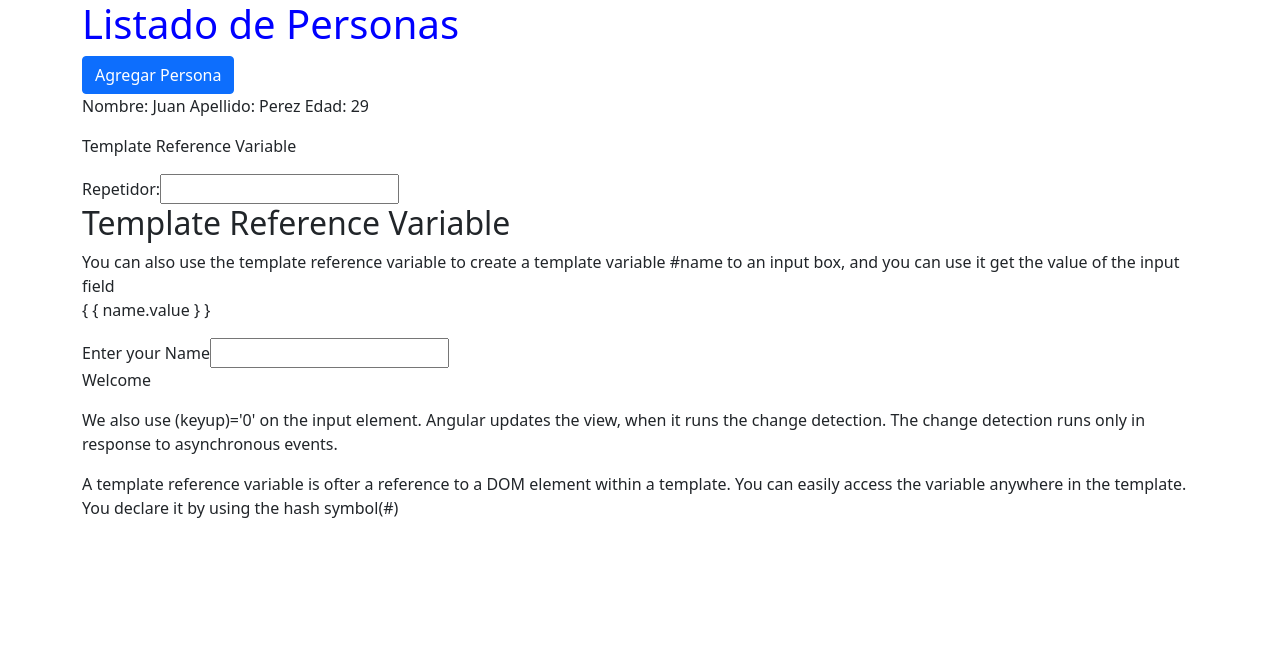
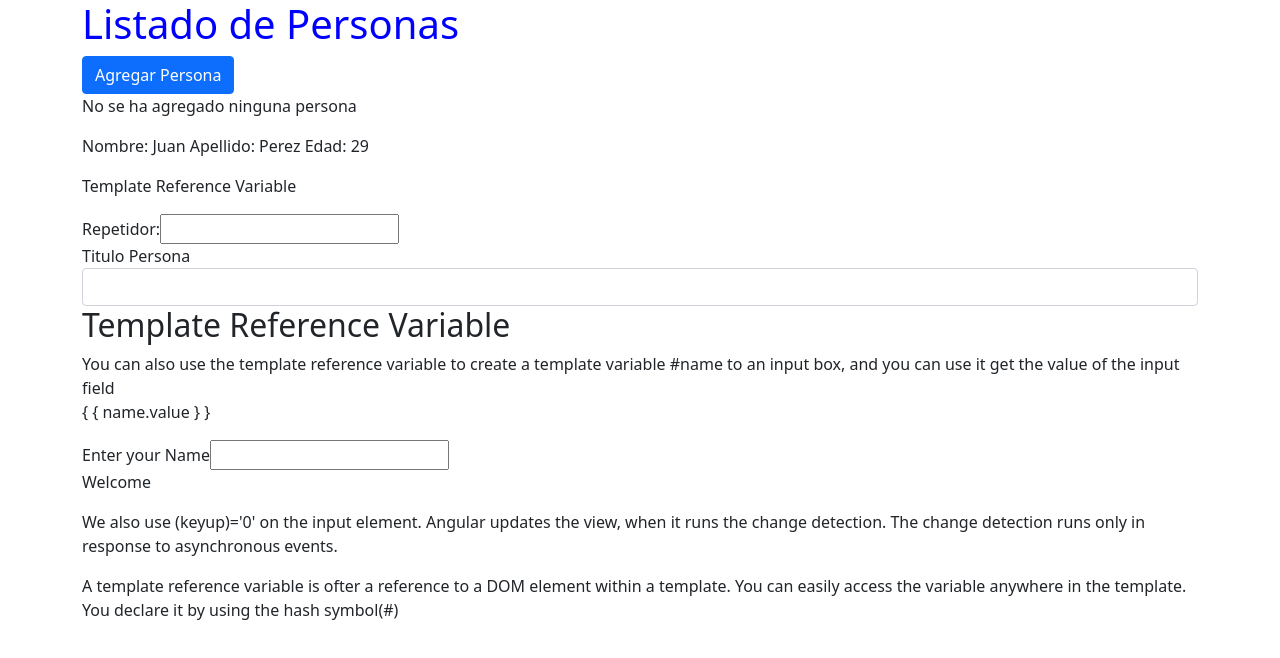
Before and after one commit to hectorvcode/au-01, an Angular app: page /template-reference-variable in a window 1280 px wide. Shown: the top 658 px of the page. Built offline with nearby package versions, Linux system fonts and the light colour scheme.

Commit message:
Added Event Binding chapter

```diff
--- a/src/app/personas/personas.component.css
+++ b/src/app/personas/personas.component.css
@@ -1,3 +1,3 @@
 h1{
-    color: aqua;
+    color: blue;
 }
--- a/src/app/personas/personas.component.html
+++ b/src/app/personas/personas.component.html
@@ -2,10 +2,16 @@
   <div class="row">
     <div class="col">
       <h1>Listado de Personas</h1>
-      <button class="btn btn-primary" [disabled]='deshabilitar'>
-        Agregar Persona
-      </button>
+      <button class="btn btn-primary"
+      [disabled]='deshabilitar'
+      (click)='agregarPersona()'>Agregar Persona</button>
+      <p>{{ mensaje }}</p>
       <app-persona></app-persona>
+
+      <label for="">Titulo Persona</label>
+      <input type="text" class="form-control"
+      (input)='modificarTitulo($event)'>
+      {{ titulo }}
     </div>
   </div>
 </div>
--- a/src/app/personas/personas.component.ts
+++ b/src/app/personas/personas.component.ts
@@ -1,22 +1,29 @@
-import { Component, OnInit } from '@angular/core';
+import { Component } from '@angular/core';
 
 @Component({
   selector: 'app-personas',
   templateUrl: './personas.component.html',
-  //styleUrls: ['./personas.component.css']
-  styles: [`
+  styleUrls: ['./personas.component.css']
+  /* styles: [`
     h1{
       color:blue;
     }
-  `]
+  `] */
 })
-export class PersonasComponent implements OnInit {
+export class PersonasComponent {
 
   deshabilitar = false;
+  mensaje = 'No se ha agregado ninguna persona';
+  titulo = '';
 
-  constructor() { }
+  agregarPersona(){
+    this.mensaje = 'Persona agregada';
+  }
 
-  ngOnInit(): void {
+  modificarTitulo(event: Event){
+    console.log('Entrando a método modificar título');
+
+    this.titulo = (<HTMLInputElement>event.target).value
   }
 
 }
```
